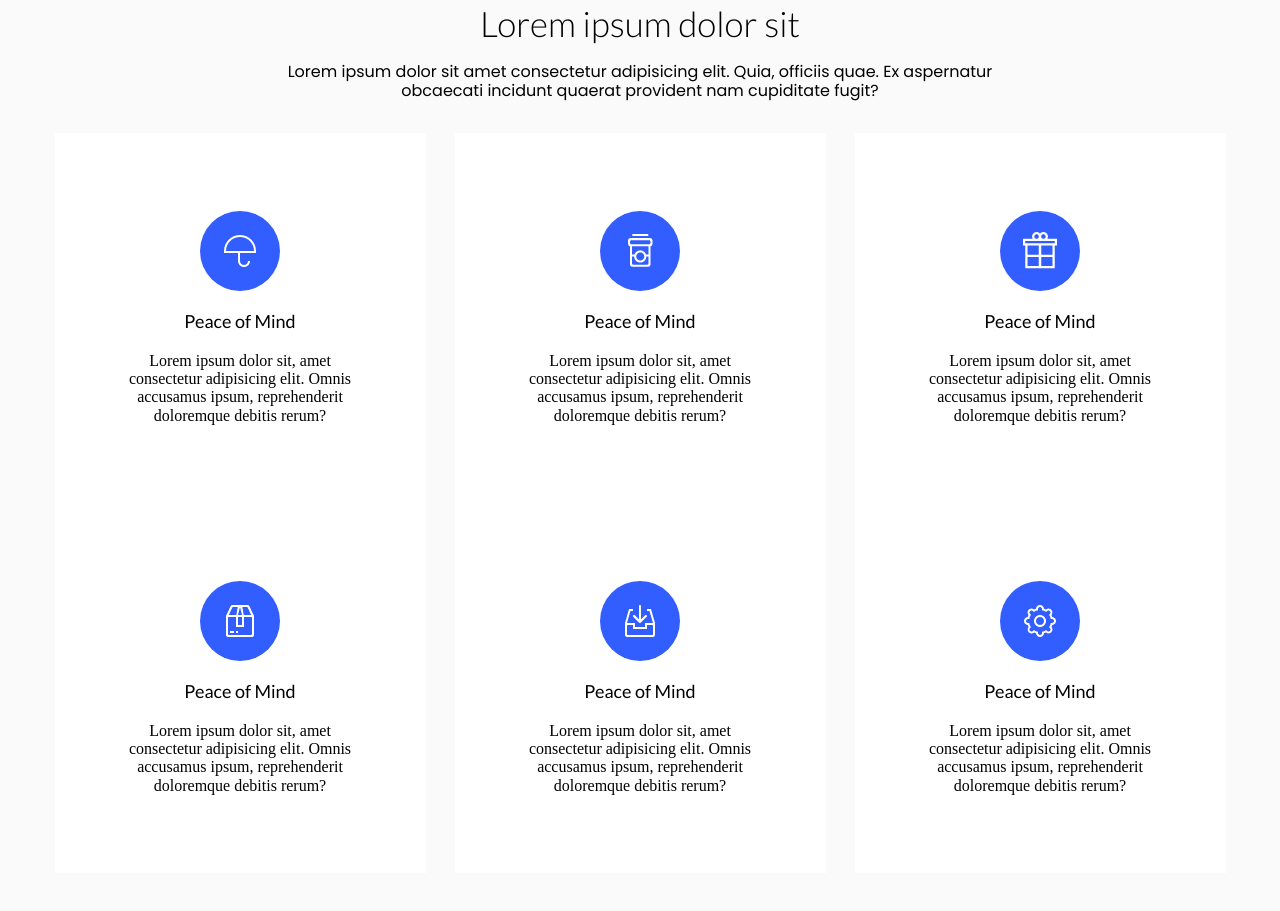
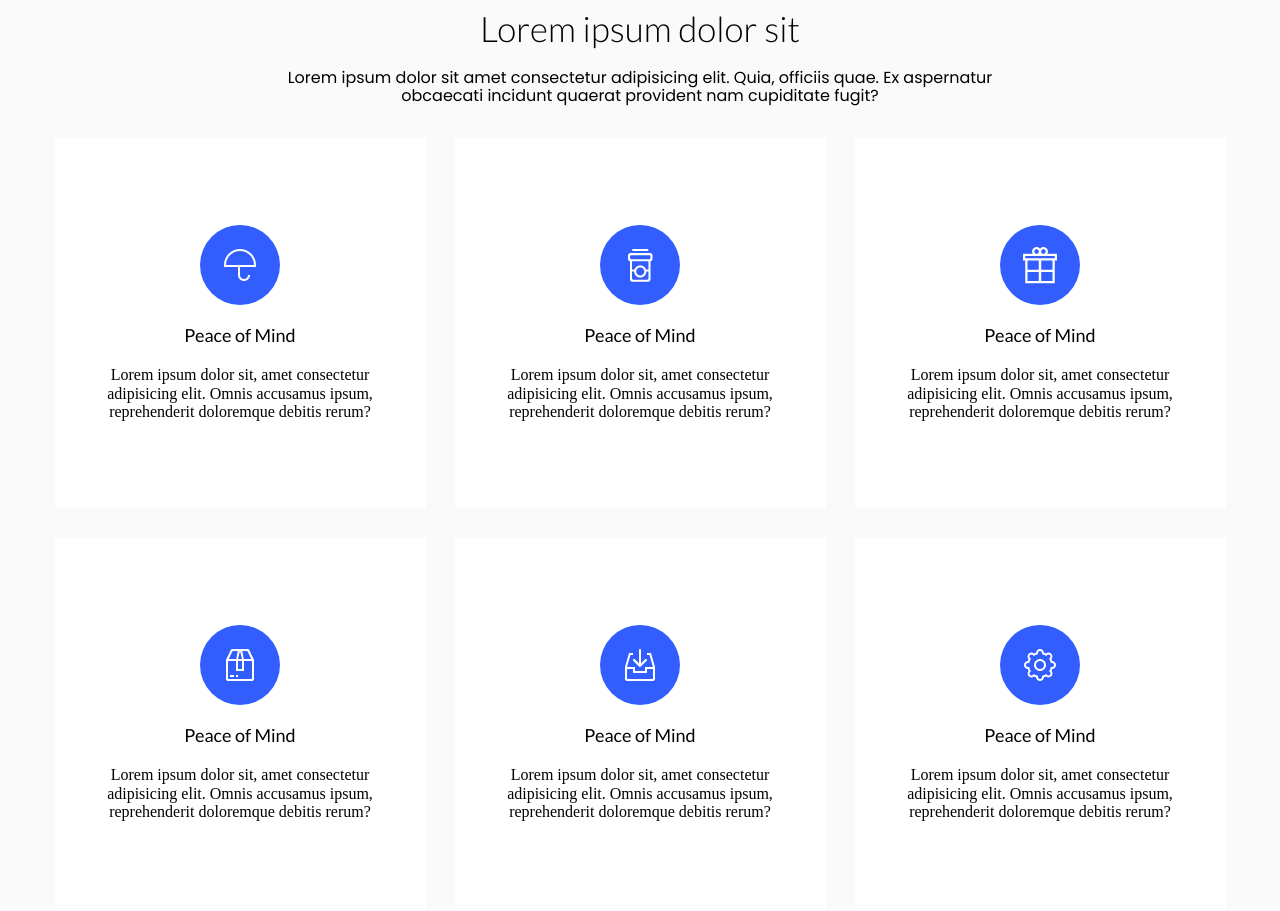
Before and after one commit to kakarika/webpack, a website built with webpack: page webpack-frame-master/src/html/index.html in a window 1280 px wide. Shown: the part 1575-2486 px from the top of the page. Built offline with nearby package versions, Linux system fonts and the light colour scheme.

Commit message:
no message

```diff
--- a/webpack-frame-master/src/html/index.html
+++ b/webpack-frame-master/src/html/index.html
@@ -72,9 +72,11 @@
                 <div class="card-box-img">
                   <img src="../img/service1.png" alt="">
                 </div>
+                <div class="card-box-txt">
                   <h4>Peace of Mind</h4>
                   <p>Lorem ipsum dolor sit, amet consectetur adipisicing elit. Omnis accusamus ipsum, reprehenderit
                     doloremque debitis rerum?</p>
+                </div>
               </div>
             </div>
             <div class="card-box">
@@ -82,9 +84,11 @@
                 <div class="card-box-img">
                   <img src="../img/service2.png" alt="">
                 </div>
+                <div class="card-box-txt">
                   <h4>Peace of Mind</h4>
                   <p>Lorem ipsum dolor sit, amet consectetur adipisicing elit. Omnis accusamus ipsum, reprehenderit
                     doloremque debitis rerum?</p>
+                </div>
               </div>
             </div>
             <div class="card-box">
@@ -92,9 +96,11 @@
                 <div class="card-box-img">
                   <img src="../img/service3.png" alt="">
                 </div>
+                <div class="card-box-txt">
                   <h4>Peace of Mind</h4>
                   <p>Lorem ipsum dolor sit, amet consectetur adipisicing elit. Omnis accusamus ipsum, reprehenderit
                     doloremque debitis rerum?</p>
+                </div>
               </div>
             </div>
             <div class="card-box">
@@ -102,9 +108,11 @@
                 <div class="card-box-img">
                   <img src="../img/service4.png" alt="">
                 </div>
+                <div class="card-box-txt">
                   <h4>Peace of Mind</h4>
                   <p>Lorem ipsum dolor sit, amet consectetur adipisicing elit. Omnis accusamus ipsum, reprehenderit
                     doloremque debitis rerum?</p>
+                </div>
               </div>
             </div>
             <div class="card-box">
@@ -112,9 +120,11 @@
                 <div class="card-box-img">
                   <img src="../img/service5.png" alt="">
                 </div>
+                <div class="card-box-txt">
                   <h4>Peace of Mind</h4>
                   <p>Lorem ipsum dolor sit, amet consectetur adipisicing elit. Omnis accusamus ipsum, reprehenderit
                     doloremque debitis rerum?</p>
+                </div>
               </div>
             </div>
             <div class="card-box">
@@ -122,9 +132,11 @@
                 <div class="card-box-img">
                   <img src="../img/service6.png" alt="">
                 </div>
+                <div class="card-box-txt">
                   <h4>Peace of Mind</h4>
                   <p>Lorem ipsum dolor sit, amet consectetur adipisicing elit. Omnis accusamus ipsum, reprehenderit
                     doloremque debitis rerum?</p>
+                </div>
               </div>
             </div>
           </div>
--- a/webpack-frame-master/src/scss/object/project/_mainvisual.scss
+++ b/webpack-frame-master/src/scss/object/project/_mainvisual.scss
@@ -11,7 +11,6 @@
     color: white;
     &__box{
         text-align: center;
-        position: absolute;
         h2{
             font-size: 100px;
             font-family: $fontLeto;
--- a/webpack-frame-master/src/scss/object/project/_top.scss
+++ b/webpack-frame-master/src/scss/object/project/_top.scss
@@ -8,7 +8,6 @@
     .l-wrap-inner{
         .card{
         display: flex;
-        height: 601px;
 
         @media screen and (max-width: 1000px) {
             height: 500px;
@@ -18,12 +17,12 @@
             width: 468px;
             margin: 0 auto;
             flex: 50%;
+            padding-top: 90px;
             h3{
-                font-family: $fontLeto;
+            font-family: $fontLeto;
             font-size: 50px;
             font-weight: 300;
             margin-bottom: 70px;
-            margin-top: 90px
             }
 
             p{
@@ -54,8 +53,9 @@
             align-items: center;
             justify-content: center;
             text-align: center;
+            margin-bottom: 30px;
             &__inner{
-                width: 251px;
+                padding: 30px 50px;
 
             h4{
                 font-family: $fontLeto;
@@ -119,7 +119,7 @@
             }
 
             .card{
-                &:nth-of-type(odd){
+                &:nth-child(odd){
                     flex-direction: row-reverse;
                     .txt-box{
                         padding-left: 20px;
```
Lines whose indentation alone changed are shown as unchanged.
